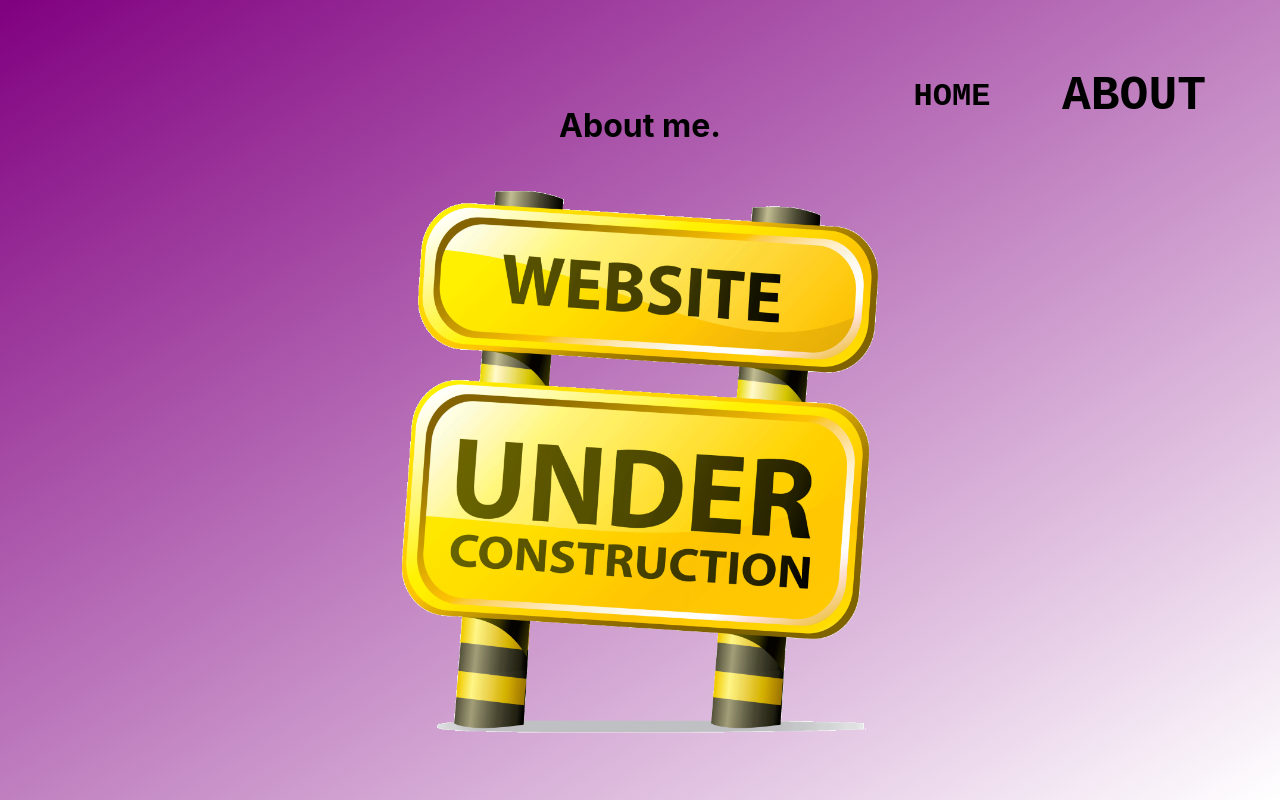
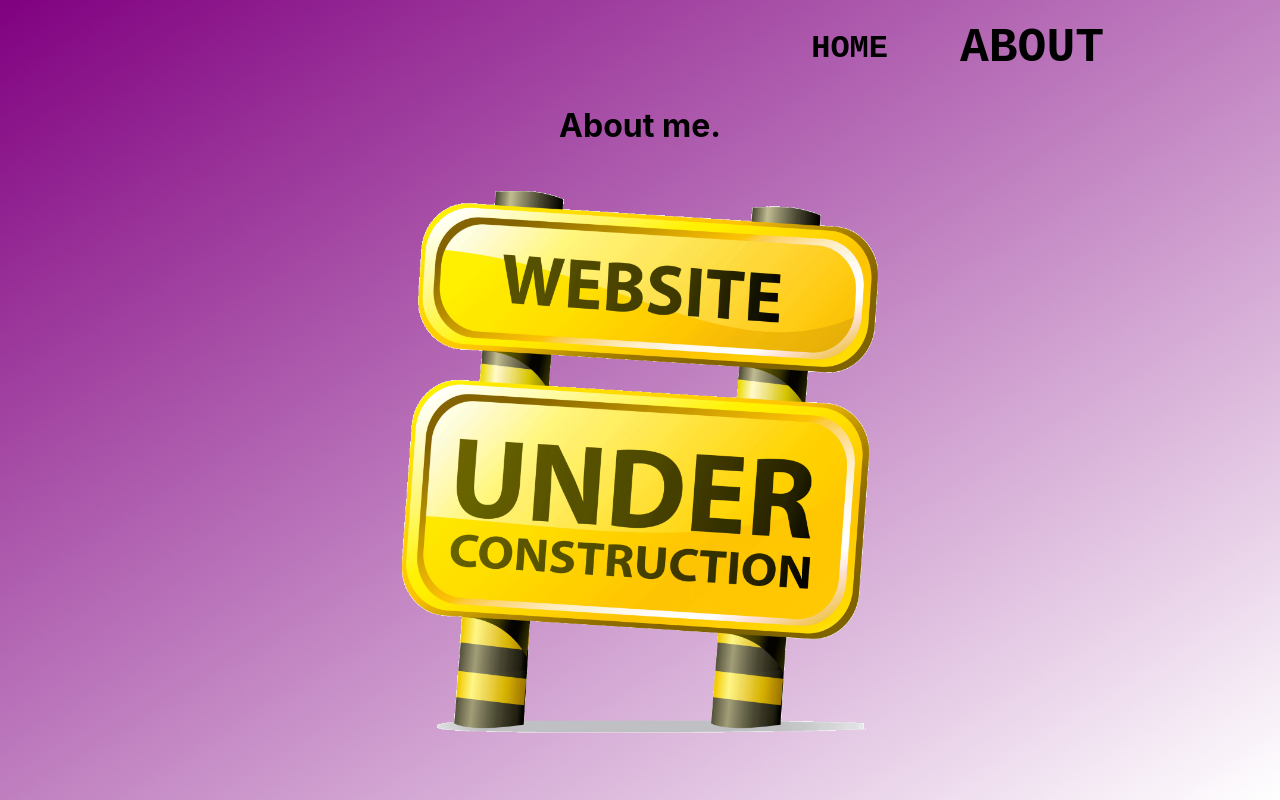
Before and after one commit to KRIS-RUSIN/KRIS-RUSIN.github.io, a React (Create React App) app: page /pages/about in a window 1280 px wide. Built offline with nearby package versions, Linux system fonts and the light colour scheme.

Commit message:
navbar mobile scaling

```diff
--- a/src/components/Navbar/NavbarElements.js
+++ b/src/components/Navbar/NavbarElements.js
@@ -9,7 +9,9 @@ export const Nav = styled.nav`
   justify-content: flex-end;
   padding: 0 2rem;
   z-index: 12;
-  width:calc(100vw - 4rem);
+  width:calc(100vw - 10rem);
+  margin-right: 3rem;
+  top: 0;
   }
 `;
 
@@ -21,7 +23,7 @@ export const NavLink = styled(Link)`
   padding: 3rem 3rem;
   cursor: pointer;
   &:hover {
-    transform: scale(1.25);
+    transform: scale(1.5);
   }
   &.active {
     transform: scale(1.5);
@@ -53,8 +55,9 @@ export const Bars = styled(FaBars)`
 export const NavMenu = styled.div`
   display: flex;
   align-items: center;
-  padding:6rem 1.1rem;
+  padding:3rem 1.5rem;
   @media screen and (max-width: 768px) {
     display: none;
+    padding:6rem 1.1rem;
   }
 `;
--- a/src/css/styles.css
+++ b/src/css/styles.css
@@ -93,7 +93,7 @@
     padding-top: 85px;
     z-index: 9;
     margin-left: -2rem;
-    margin-right: -2rem;
+    margin-right: -8rem;
   }
 }
 .hamburgerButton {
--- a/src/less/styles.less
+++ b/src/less/styles.less
@@ -87,7 +87,7 @@
         padding-top: 85px;
         z-index: 9;
         margin-left: -2rem;
-        margin-right: -2rem;
+        margin-right: -8rem;
     }
 
 }
```
